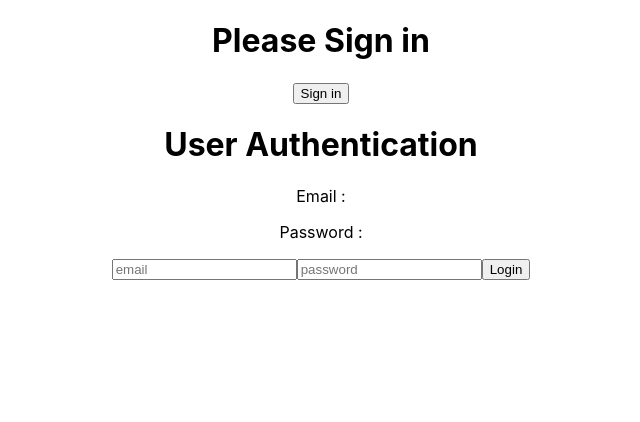
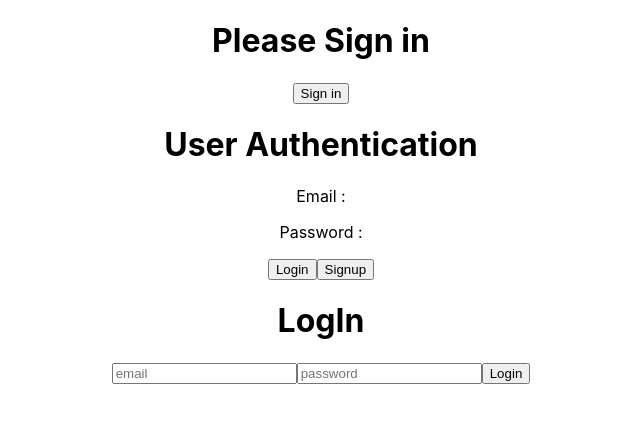
Before and after one commit to abrarCSE29/firebase-authentication, a React (Create React App) app: page / in a window 1280 px wide. Shown: the top 422 px of the page, without its empty margins (319-959 px from the left). Built offline with nearby package versions, Linux system fonts and the light colour scheme.

Commit message:
successful user login and signup

```diff
--- a/src/App.js
+++ b/src/App.js
@@ -1,5 +1,11 @@
 import "./App.css";
-import { GoogleAuthProvider, createUserWithEmailAndPassword, getAuth, signInWithPopup } from "firebase/auth";
+import {
+  GoogleAuthProvider,
+  createUserWithEmailAndPassword,
+  getAuth,
+  signInWithEmailAndPassword,
+  signInWithPopup,
+} from "firebase/auth";
 import { initializeApp } from "firebase/app";
 import { useState } from "react";
 
@@ -28,6 +34,8 @@ function App() {
     password: "",
   });
 
+  const [newUser, setNewUser] = useState(false);
+
   const handleSignin = () => {
     const auth = getAuth();
     signInWithPopup(auth, provider)
@@ -45,18 +53,34 @@ function App() {
   };
 
   const handleSubmit = (e) => {
-    if (client.email && client.password) {
+    if (newUser) {
+      if (client.email && client.password) {
+        const auth = getAuth();
+        createUserWithEmailAndPassword(auth, client.email, client.password)
+          .then((userCredential) => {
+            // Signed up
+            const user = userCredential.user;
+            console.log("Signed up user");
+            // ...
+          })
+          .catch((error) => {
+            const errorCode = error.code;
+            const errorMessage = error.message;
+            // ..
+          });
+      }
+    } else {
       const auth = getAuth();
-      createUserWithEmailAndPassword(auth, client.email, client.password)
+      signInWithEmailAndPassword(auth, client.email, client.password)
         .then((userCredential) => {
-          // Signed up
+          // Signed in
           const user = userCredential.user;
+          console.log("Logged in " ,user);
           // ...
         })
         .catch((error) => {
           const errorCode = error.code;
           const errorMessage = error.message;
-          // ..
         });
     }
 
@@ -113,6 +137,19 @@ function App() {
       <h1>User Authentication</h1>
       <p>Email : {client.email}</p>
       <p>Password : {client.password}</p>
+
+      <input type="button" value="Login" onClick={() => setNewUser(false)} />
+      <input type="button" value="Signup" onClick={() => setNewUser(true)} />
+
+      {!newUser ? (
+        <div>
+          <h1>LogIn</h1>
+        </div>
+      ) : (
+        <div>
+          <h1>Signup</h1>
+        </div>
+      )}
       <form onSubmit={handleSubmit}>
         <input
           type="email"
```
